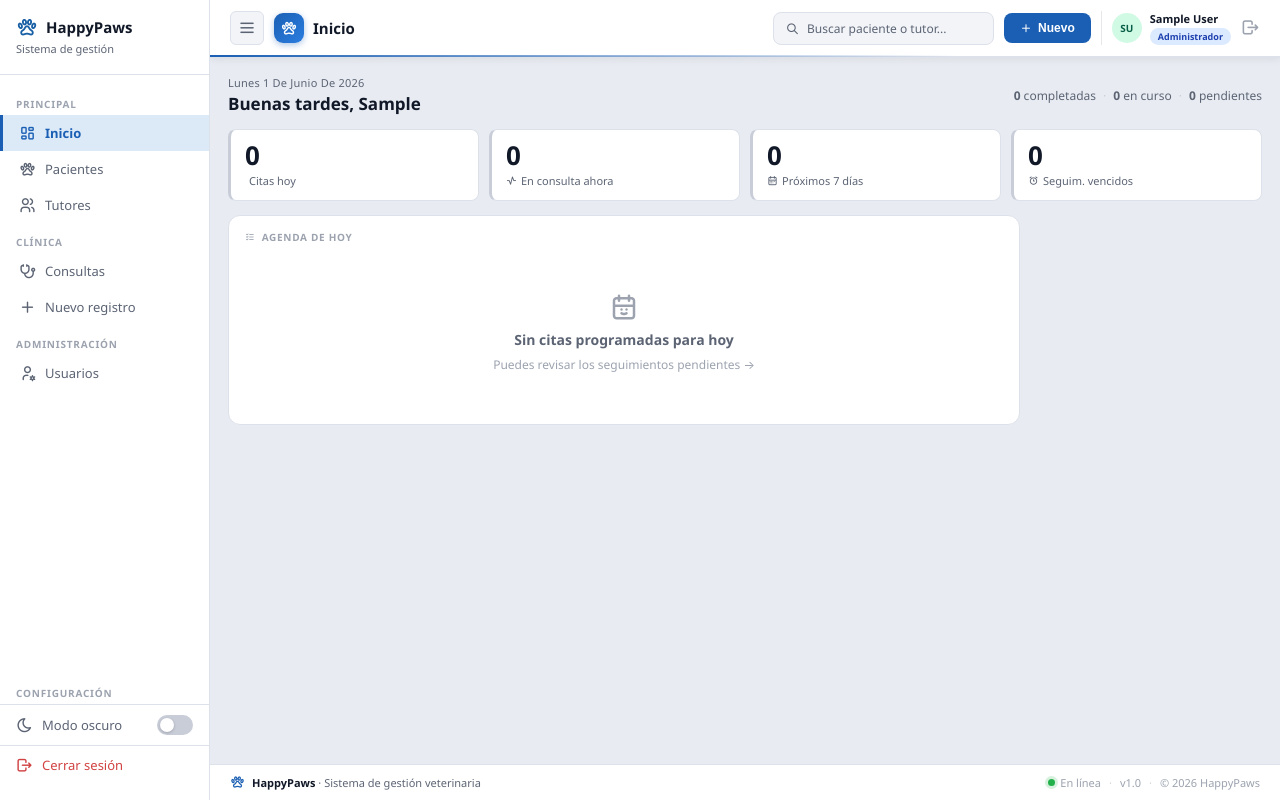
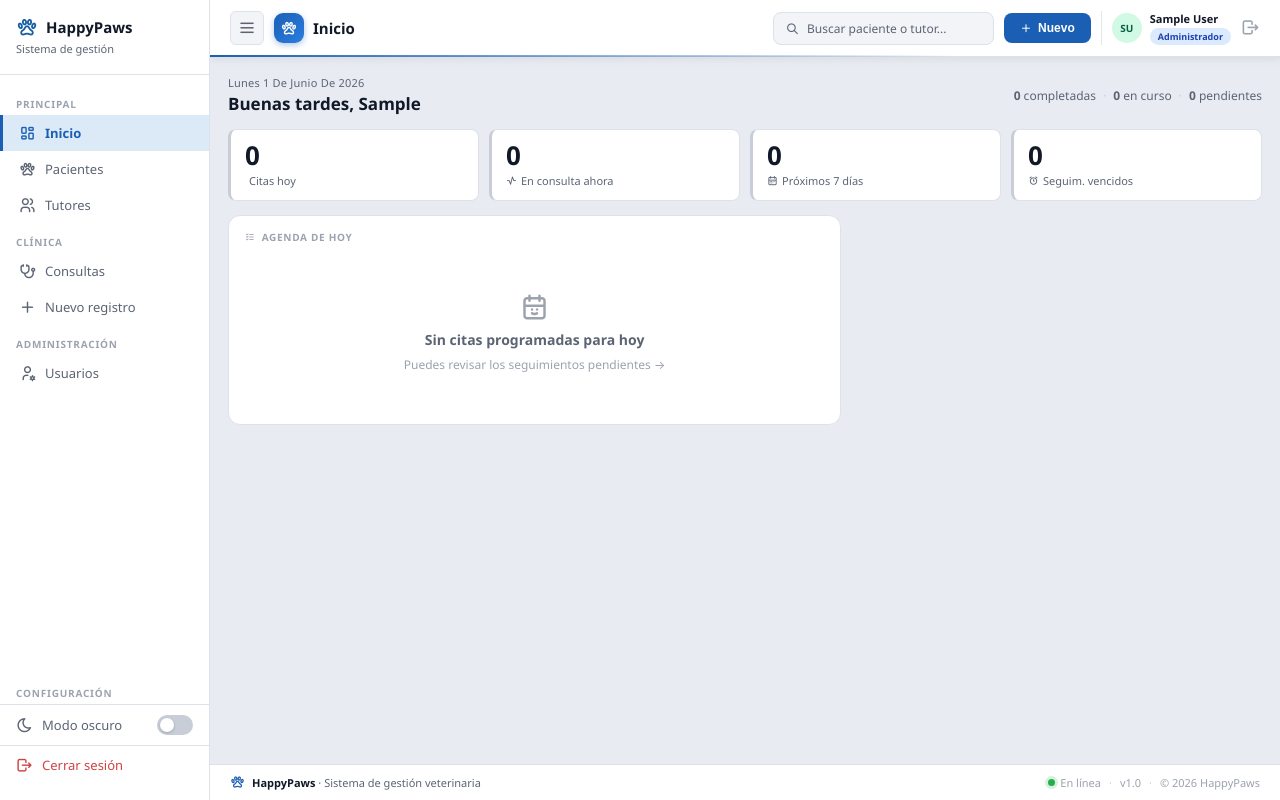
Before and after one commit to thisyourei/HappyPawsDev, a Django app: page / in a window 1280 px wide. Run offline with Django 5.2, Linux system fonts and the light colour scheme; the visitor is signed in with stand-in values (Sample User, id 1); data comes from the database, SQL or seed files in the repository; data that the repository does not hold is empty.

Commit message:
fix: update layout proportions in inicio to 3/5 – 2/5

```diff
--- a/static/css/style.css
+++ b/static/css/style.css
@@ -823,9 +823,9 @@ body {
   margin-top: 5px; display: flex; align-items: center; gap: 4px;
 }
 
-/* Layout 60/40 */
+/* Layout 3/5 – 2/5 */
 .inicio-layout {
-  display: grid; grid-template-columns: 1fr 230px;
+  display: grid; grid-template-columns: 3fr 2fr;
   gap: 12px; align-items: start;
 }
 
```
